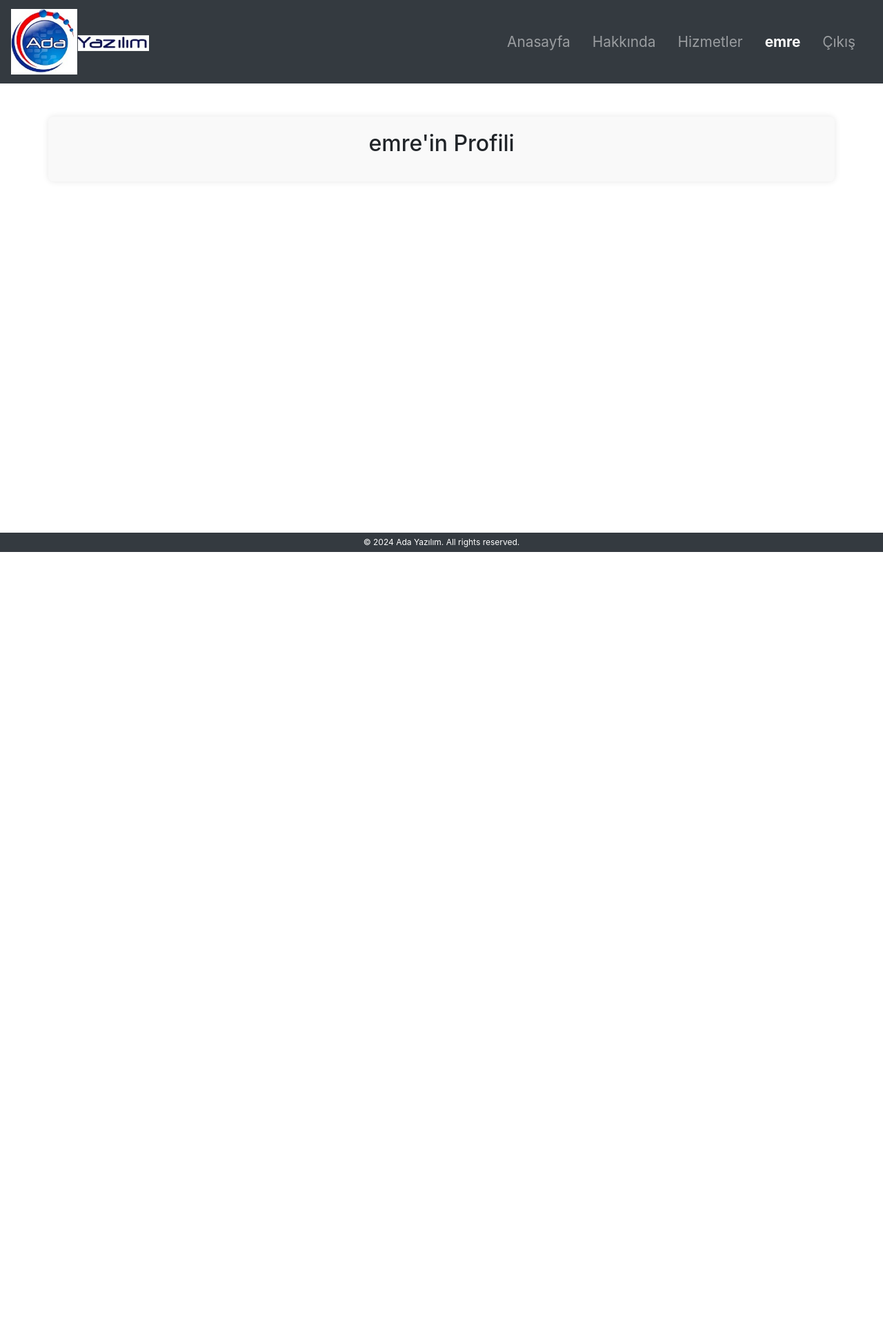
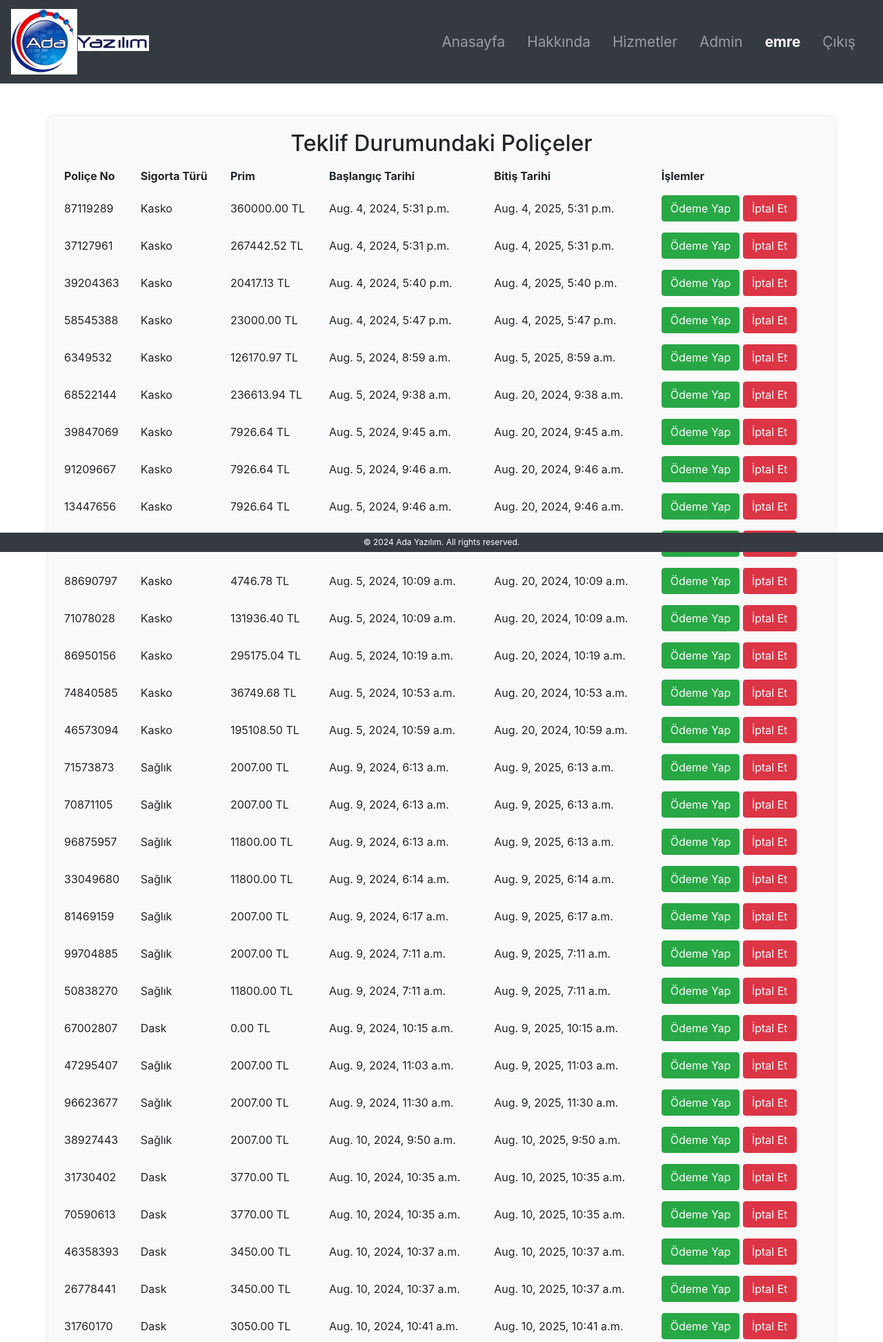
Before and after one commit to Orionza/AdaWeb, a Django app: page /accounts/user_profile/ in a window 1280 px wide. Shown: the top 1945 px of the page at 69% size. Before the commit the page ends 800 px from the top, so only its background shows below. Run offline with Django 5.2, Linux system fonts and the light colour scheme; a user stored in the database is signed in; data comes from the database, SQL or seed files in the repository; both versions use the stored data as it was after the commit; some libraries are stand-ins or nearby versions.

Commit message:
son dokunuslar kaldı

```diff
--- a/accounts/admin.py
+++ b/accounts/admin.py
@@ -4,7 +4,7 @@
 
 class MyUserAdmin(UserAdmin):
     model = MyUser
-    list_display = ('id','Id_No', 'first_name', 'last_name', 'email', 'is_staff', 'is_active',)
+    list_display = ('Id_No', 'first_name', 'last_name', 'email', 'is_staff', 'is_active',)
     list_filter = ('is_staff', 'is_active',)# degisebilir
     fieldsets = (
         (None, {'fields': ('Id_No', 'password')}),
--- a/accounts/urls.py
+++ b/accounts/urls.py
@@ -1,5 +1,6 @@
 from django.urls import path
 from . import views
+from services.views import payment, payment_success
 
 urlpatterns = [
     path('register/', views.register, name='register'),
@@ -8,6 +9,9 @@
     path('services/', views.services, name='services'),
     path('logout/', views.logout_view, name='logout'),
     path('user_profile/', views.user_profile, name='user_profile'),
-    path('', views.home, name='home'),  # Ana sayfa URL'i buraya taşındı
+    path('', views.home, name='home'),
     path('kasko_detail/', views.kasko_detail, name='kasko_detail'),
+    path('iptal_et/<int:police_id>/', views.iptal_et, name='iptal_et'),
+    path('payment/<int:police_id>/', payment, name='payment'),  # Burada services.views'den gelen payment fonksiyonu kullanılıyor
+    path('payment_success/<int:police_id>/', payment_success, name='payment_success'),  # Aynı şekilde
 ]
--- a/accounts/views.py
+++ b/accounts/views.py
@@ -3,16 +3,19 @@
 from django.contrib.auth import authenticate, login as auth_login
 from .forms import UserRegistrationForm
 from django.contrib.auth import logout
-from django.shortcuts import redirect
+from django.shortcuts import redirect, get_object_or_404
 from django.contrib.auth.decorators import login_required
 from django.template.loader import get_template
 from django.http import HttpResponse
+from services.models import Police
+from django.utils import timezone
+from services.models import Vehicle, Police, AracBilgileri, OdemeBilgileri, SaglikBilgileri, SaglikPlanlar, DaskBilgileri
 
 
 
 def register(request):
     if request.method == 'POST':
-        print(request.POST)  # Burada request.POST içeriğini kontrol edebilirsiniz
+        print(request.POST)
         form = UserRegistrationForm(request.POST)
         if form.is_valid():
             form.save()
@@ -47,15 +50,105 @@
     return render(request, 'about.html')
 
 def services(request):
-    return render(request, 'services.html')#buralar da dolacak
+    return render(request, 'services.html')
 
 def logout_view(request):
     logout(request)
     return redirect('home')
 
+
 @login_required
 def user_profile(request):
-    return render(request, 'accounts/user_profile.html')
+    user = request.user
+    teklif_policeler = Police.objects.filter(musteri_no=user, status='T')
+    policelenmis_policeler = Police.objects.filter(musteri_no=user, status='P')
+
+    # Branş kodlarına karşılık gelen sigorta isimleri
+    brans_isimleri = {
+        '199': 'Dask',
+        '340': 'Kasko',
+        '610': 'Sağlık'
+    }
+
+    # Poliçelerin sigorta türü isimleri ile birlikte şablona gönderilmesi
+    teklif_policeler = [
+        {
+            "id": police.id,
+            "police_no": police.police_no,
+            "brans_adi": brans_isimleri.get(police.brans_kodu, police.brans_kodu),
+            "prim": police.prim,
+            "baslangic_tarihi": police.baslangic_tarihi,
+            "bitis_tarihi": police.bitis_tarihi,
+        } for police in teklif_policeler
+    ]
+
+    policelenmis_policeler = [
+        {
+            "id": police.id,
+            "police_no": police.police_no,
+            "brans_adi": brans_isimleri.get(police.brans_kodu, police.brans_kodu),
+            "prim": police.prim,
+            "baslangic_tarihi": police.baslangic_tarihi,
+            "bitis_tarihi": police.bitis_tarihi,
+        } for police in policelenmis_policeler
+    ]
+
+    context = {
+        'teklif_policeler': teklif_policeler,
+        'policelemes_policeler': policelenmis_policeler,
+    }
+
+    return render(request, 'accounts/user_profile.html', context)
+
 
 def kasko_detail(request):
     return render(request, 'services/kasko_detail.html')
+
+@login_required
+def odeme_yap(request, police_id):
+    police = Police.objects.get(id=police_id)
+    if request.method == 'POST':
+        kredi_kart_no = request.POST.get('kredi_kart_no')
+        kredi_kart_sahibi = request.POST.get('kredi_kart_sahibi')
+        son_kullanma_tarihi = request.POST.get('son_kullanma_tarihi')
+        cvv = request.POST.get('cvv')
+        odeme_tutari = police.prim
+
+        if kredi_kart_no and kredi_kart_sahibi and son_kullanma_tarihi and cvv:
+            # Ödeme bilgilerini kaydet
+            OdemeBilgileri.objects.create(
+                police_no=police,
+                odeme_tutari=odeme_tutari,
+                kredi_kart_no=kredi_kart_no,
+                kredi_kart_sahibi=kredi_kart_sahibi,
+                son_kullanma_tarihi=son_kullanma_tarihi,
+                cvv=cvv,
+                odeme_tarihi=timezone.now(),
+            )
+
+            # Poliçe statusunu güncelle
+            police.status = 'P'
+            if police.brans_kodu == '610':
+                police.bitis_tarihi = police.baslangic_tarihi + timezone.timedelta(days=365)
+            elif police.brans_kodu == '340':
+                police.bitis_tarihi = police.baslangic_tarihi + timezone.timedelta(days=15)
+            elif police.brans_kodu == '199':
+                police.bitis_tarihi = police.baslangic_tarihi + timezone.timedelta(days=365)
+            police.save()
+
+            return redirect('payment_success', police_id=police.id)
+        else:
+            return render(request, 'services/payment.html', {'police': police, 'error': 'Lütfen tüm alanları doldurun.'})
+
+    return render(request, 'services/payment.html', {'police': police})
+
+@login_required
+def iptal_et(request, police_id):
+    try:
+        police = Police.objects.get(id=police_id, musteri_no=request.user)
+        police.delete()  # Poliçeyi sil
+        return redirect('user_profile')  # Profil sayfasına yönlendir
+    except Police.DoesNotExist:
+        # Eğer poliçe bulunamazsa bir hata mesajı gösterin
+        messages.error(request, "Bu poliçe bulunamadı veya size ait değil.")
+        return redirect('user_profile')  # Profil sayfasına yönlendir
--- a/services/models.py
+++ b/services/models.py
@@ -20,6 +20,9 @@
 
     class Meta:
         verbose_name_plural = 'Poliçeler'
+
+    def __str__(self):
+        return str(self.police_no)
 
     def save(self, *args, **kwargs):
         if not self.police_no:
@@ -171,5 +174,8 @@
     risk_bolgesi = models.CharField(max_length=50, choices=RISK_BOLGESI_CHOICES)
     teklif_fiyati = models.DecimalField(max_digits=10, decimal_places=2)
 
+    class Meta:
+        verbose_name_plural = 'Dask Poliçeleri'
+
     def __str__(self):
         return f"DASK - {self.police_no.police_no}"
--- a/templates/accounts/user_profile.html
+++ b/templates/accounts/user_profile.html
@@ -1,10 +1,70 @@
-{% extends 'base.html' %}
+{% extends "base.html" %}
 
 {% block content %}
-<h2>{{ user.first_name }}'in Profili</h2>
-<ul>
-    {% for policy in user_policies %}
-    <li>{{ policy.policy_number }} - {{ policy.policy_type }} ({{ policy.start_date }} - {{ policy.end_date }})</li>
-    {% endfor %}
-</ul>
+
+
+    <h2>Teklif Durumundaki Poliçeler</h2>
+    {% if teklif_policeler %}
+        <table style="width:100%; border-spacing: 0 15px;">
+            <thead>
+                <tr>
+                    <th style="text-align:left; padding: 8px;">Poliçe No</th>
+                    <th style="text-align:left; padding: 8px;">Sigorta Türü</th>
+                    <th style="text-align:left; padding: 8px;">Prim</th>
+                    <th style="text-align:left; padding: 8px;">Başlangıç Tarihi</th>
+                    <th style="text-align:left; padding: 8px;">Bitiş Tarihi</th>
+                    <th style="text-align:left; padding: 8px;">İşlemler</th>
+                </tr>
+            </thead>
+            <tbody>
+                {% for police in teklif_policeler %}
+                    <tr>
+                        <td style="padding: 8px;">{{ police.police_no }}</td>
+                        <td style="padding: 8px;">{{ police.brans_adi }}</td>
+                        <td style="padding: 8px;">{{ police.prim }} TL</td>
+                        <td style="padding: 8px;">{{ police.baslangic_tarihi }}</td>
+                        <td style="padding: 8px;">{{ police.bitis_tarihi }}</td>
+                        <td style="padding: 8px;">
+                            <a href="{% url 'payment' police.id %}" class="btn btn-success">Ödeme Yap</a>
+                            <a href="{% url 'iptal_et' police.id %}" class="btn btn-danger">İptal Et</a>
+                        </td>
+                    </tr>
+                {% endfor %}
+            </tbody>
+        </table>
+    {% else %}
+        <p>Henüz teklif durumunda olan bir poliçeniz yok.</p>
+    {% endif %}
+
+    <h2>Poliçeleşmiş Poliçeler</h2>
+    {% if policelemes_policeler %}
+        <table style="width:100%; border-spacing: 0 15px;">
+            <thead>
+                <tr>
+                    <th style="text-align:left; padding: 8px;">Poliçe No</th>
+                    <th style="text-align:left; padding: 8px;">Sigorta Türü</th>
+                    <th style="text-align:left; padding: 8px;">Prim</th>
+                    <th style="text-align:left; padding: 8px;">Başlangıç Tarihi</th>
+                    <th style="text-align:left; padding: 8px;">Bitiş Tarihi</th>
+                    <th style="text-align:left; padding: 8px;">İşlemler</th>
+                </tr>
+            </thead>
+            <tbody>
+                {% for police in policelemes_policeler %}
+                    <tr>
+                        <td style="padding: 8px;">{{ police.police_no }}</td>
+                        <td style="padding: 8px;">{{ police.brans_adi }}</td>
+                        <td style="padding: 8px;">{{ police.prim }} TL</td>
+                        <td style="padding: 8px;">{{ police.baslangic_tarihi }}</td>
+                        <td style="padding: 8px;">{{ police.bitis_tarihi }}</td>
+                        <td style="padding: 8px;">
+                            <a href="{% url 'iptal_et' police.id %}" class="btn btn-danger">İptal Et</a>
+                        </td>
+                    </tr>
+                {% endfor %}
+            </tbody>
+        </table>
+    {% else %}
+        <p>Henüz poliçeleşmiş bir poliçeniz yok.</p>
+    {% endif %}
 {% endblock %}
--- a/templates/navbar.html
+++ b/templates/navbar.html
@@ -18,6 +18,9 @@
             <li class="nav-item {% if request.path == '/policies/services/' %}active{% endif %}">
                 <a class="nav-link" href="{% url 'services' %}">Hizmetler</a>
             </li>
+            <li class="nav-item">
+                <a class="nav-link" href="{% url 'admin:index' %}">Admin</a>
+            </li>
             {% if user.is_authenticated %}
                 <li class="nav-item {% if request.path == '/accounts/user_profile/' %}active{% endif %}">
                     <a class="nav-link" href="{% url 'user_profile' %}">{{ user.first_name }}</a>
```
Also changed, not shown: services/admin.py (+11 -4 lines), services/views.py (+21 -12 lines), db.sqlite3.
